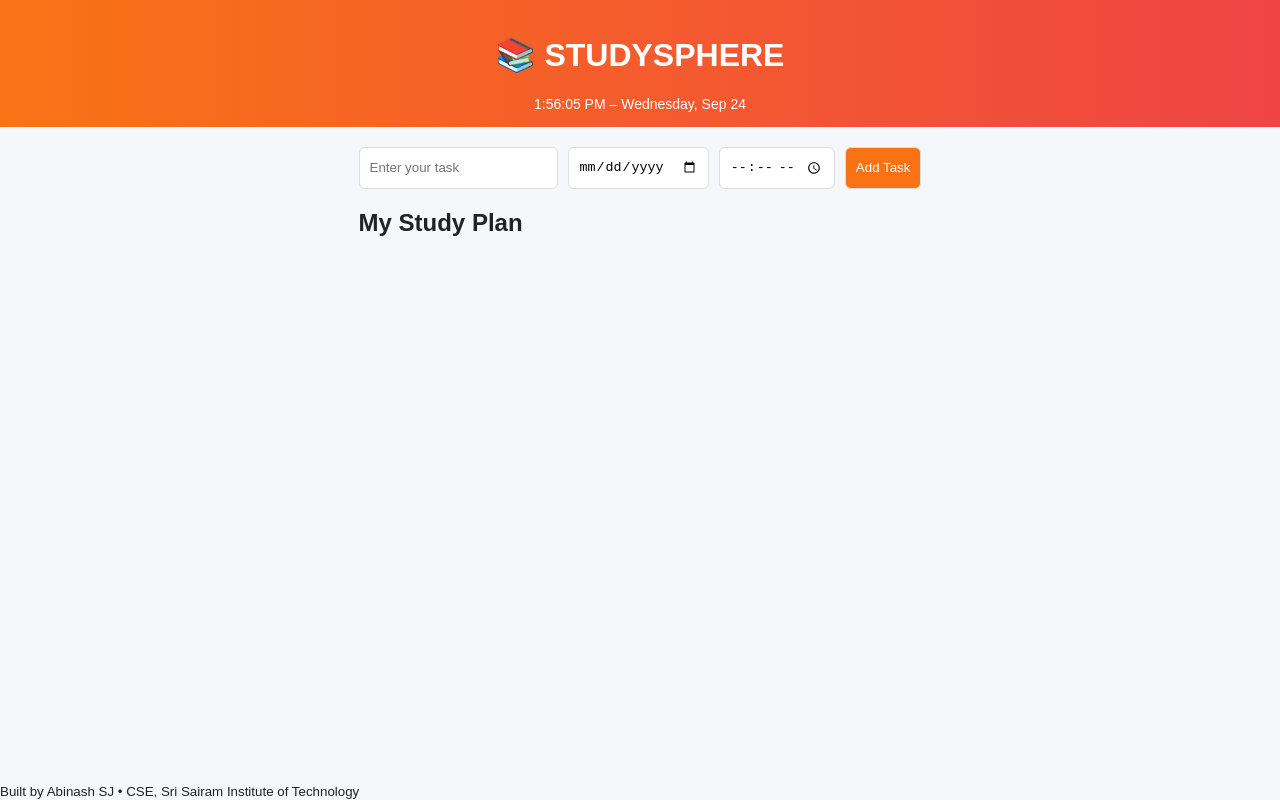
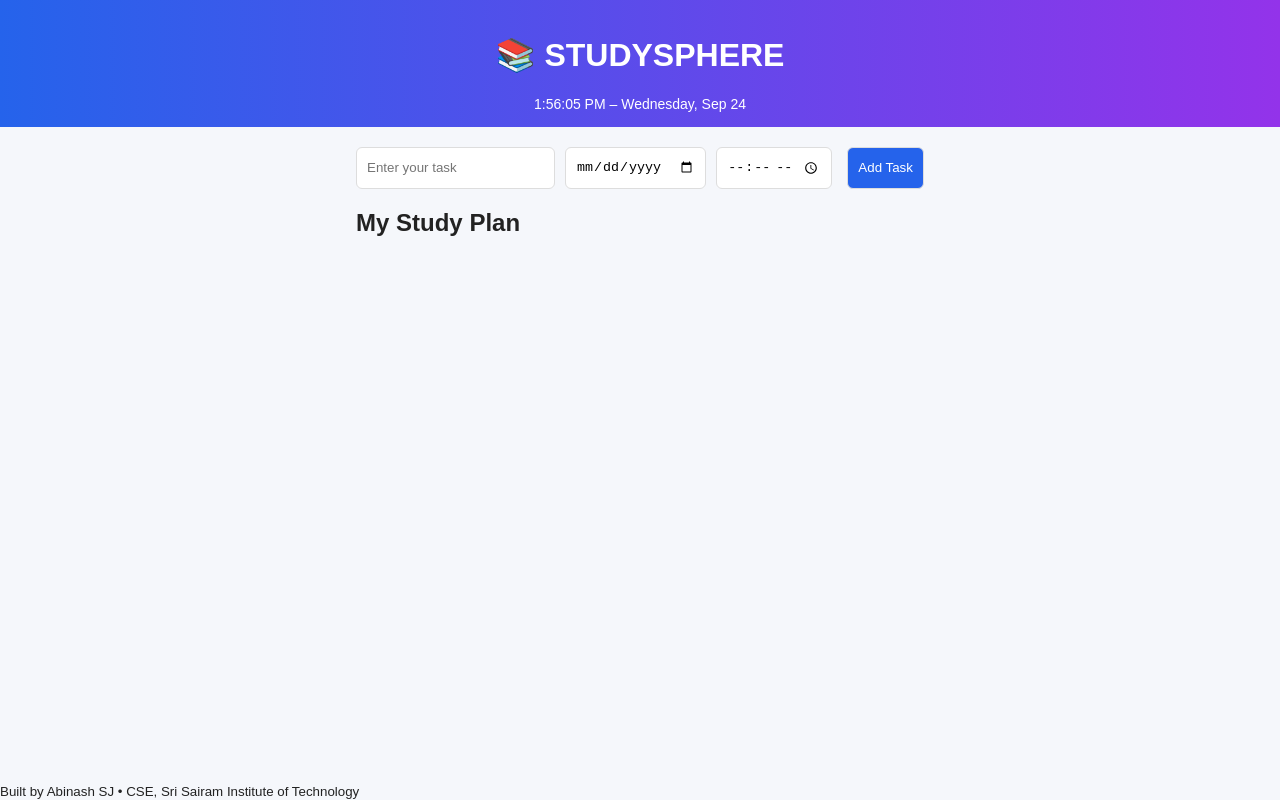
Before and after one commit to abinashsj7/Smart-study-planner, a plain HTML site: page index.html in a window 1280 px wide. Drawn offline with Linux system fonts and the light colour scheme.

Commit message:
Update style.css

```diff
--- a/style.css
+++ b/style.css
@@ -10,7 +10,7 @@ body {
 }
 
 header {
-  background: linear-gradient(90deg, #f97316, #ef4444); /* Orange → Red */
+  background: linear-gradient(90deg, #2563eb, #9333ea); /* Blue → Purple gradient */
   color: white;
   padding: 15px;
   text-align: center;
@@ -30,6 +30,7 @@ main {
 
 .task-form {
   display: flex;
+  flex-wrap: wrap;
   gap: 10px;
   margin-bottom: 20px;
 }
@@ -38,12 +39,14 @@ main {
   padding: 10px;
   border-radius: 6px;
   border: 1px solid #ddd;
+  flex: 1;
 }
 
 #addBtn {
-   background: #f97316; /* Orange */
+  background: #2563eb;
   color: white;
   cursor: pointer;
+  flex: none;
 }
 
 #taskList {
@@ -62,7 +65,23 @@ main {
   box-shadow: 0 2px 5px rgba(0,0,0,0.1);
 }
 
+#taskList li span {
+  max-width: 70%;
+}
+
 .done {
   text-decoration: line-through;
   color: gray;
 }
+
+button {
+  margin-left: 5px;
+  padding: 5px 8px;
+  border-radius: 4px;
+  border: none;
+  cursor: pointer;
+}
+
+button:hover {
+  opacity: 0.8;
+}
```
